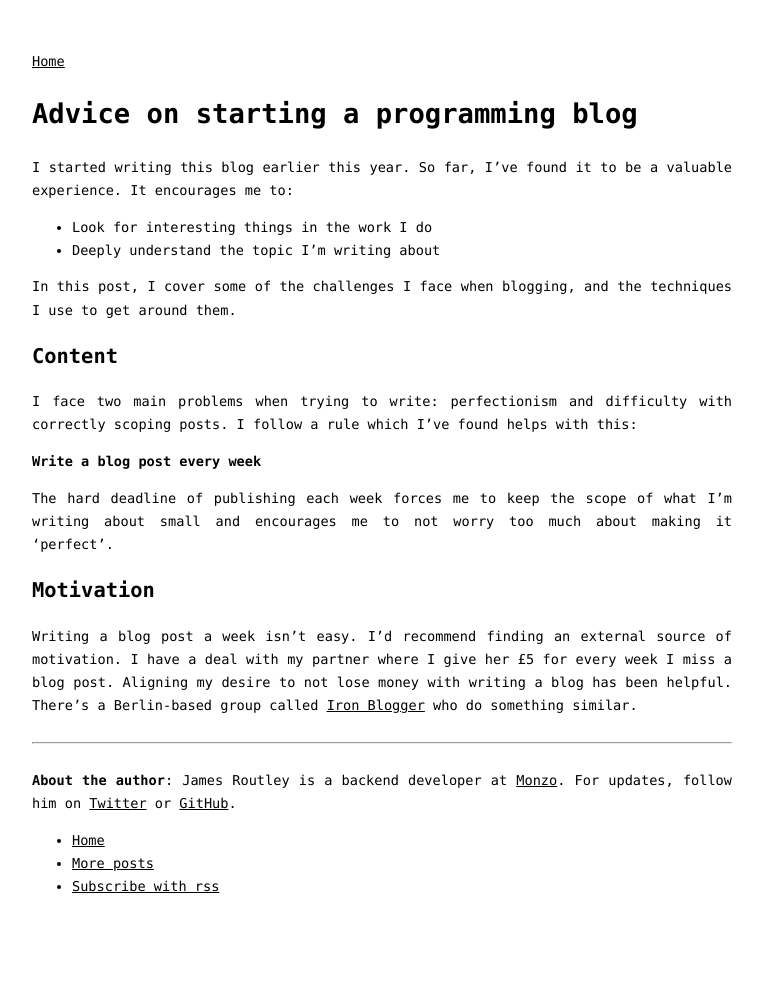
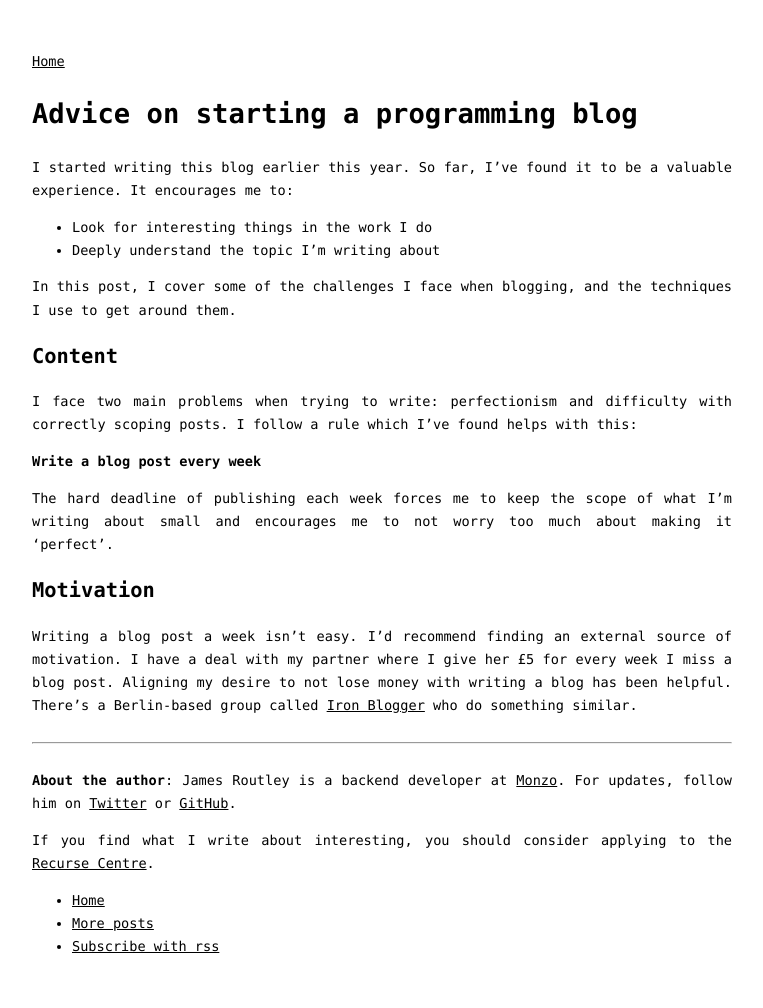
Before and after one commit to jamesroutley/routley.io, a Jekyll site: the page built from tech/_posts/2017-10-15-starting-a-programming-blog.md, in a window 1280 px wide. Shown: the whole page, without its empty margins (258-1021 px from the left). Built offline with Jekyll 4.4.1, drawn with Linux system fonts in a browser that asks for light colours; before the commit the page ends 948 px from its top, so only the background shows below that.

Commit message:
Add link to RC

```diff
--- a/_includes/post_footer.html
+++ b/_includes/post_footer.html
@@ -8,6 +8,10 @@
         <a href="https://twitter.com/james_routley">Twitter</a> or
         <a href="https://github.com/jamesroutley">GitHub</a>.
     </p>
+    <p>
+	If you find what I write about interesting, you should consider applying to the
+	<a href="https://www.recurse.com/">Recurse Centre</a>.
+    </p>
     <ul>
         <li><a href="/">Home</a></li>
         <li><a href="/blog.html">More posts</a></li>
```
